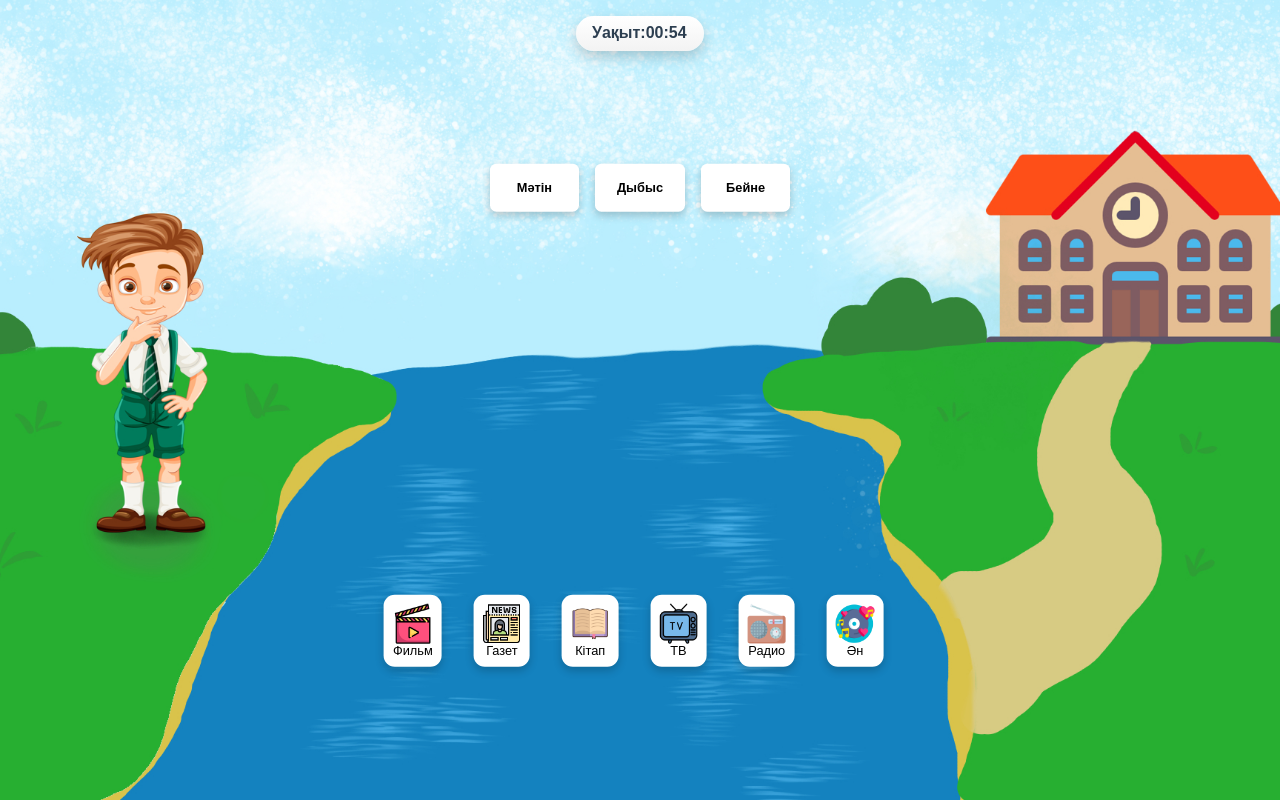
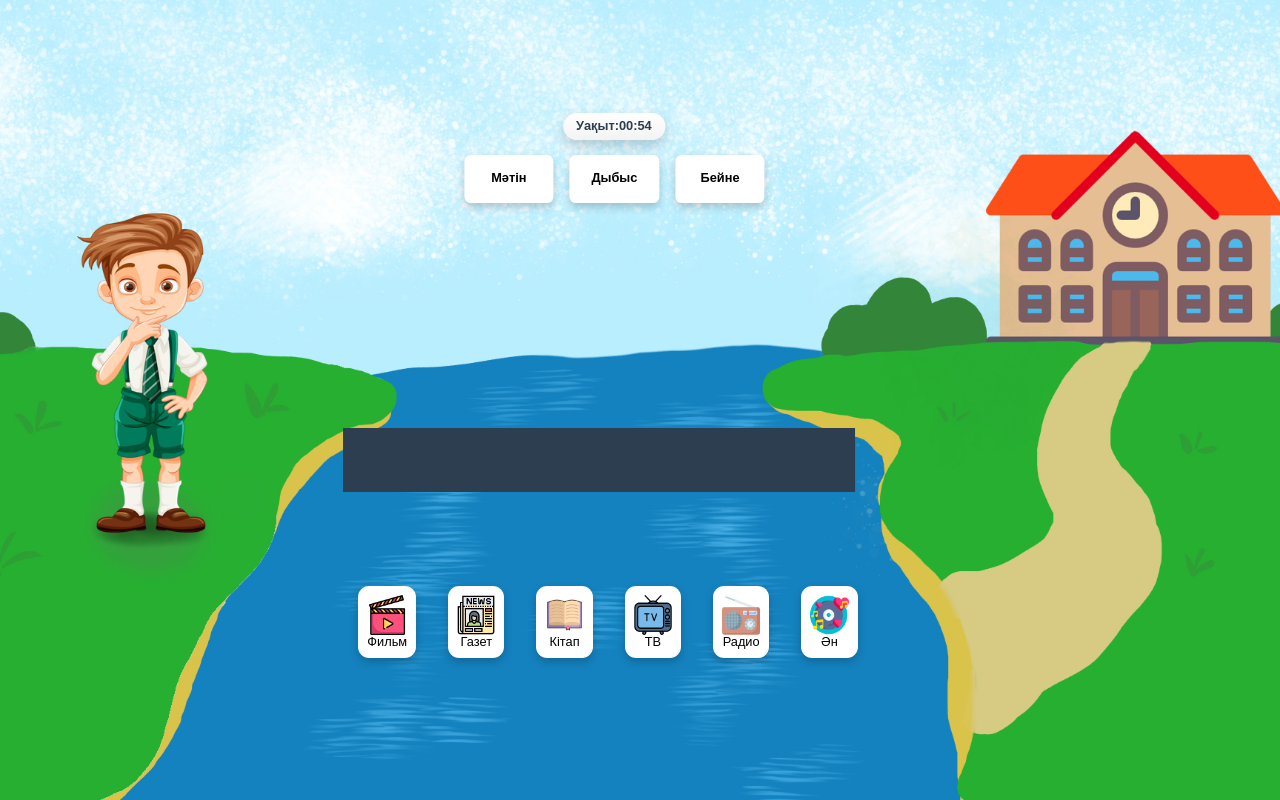
Before and after one commit to Re1otsu/Flask-App-Railway, a Flask app: page /game2 in a window 1280 px wide. Run offline with Flask 3, Linux system fonts and the light colour scheme; a user stored in the database is signed in; data that the repository does not hold is empty.

Commit message:
прогресс

```diff
--- a/static/css/game2.css
+++ b/static/css/game2.css
@@ -2,7 +2,7 @@
       margin: 0;
       font-family: sans-serif;
       background:no-repeat center/cover; /* картинка с мальчиком, рекой, школой */
-      min-height: 100vh;
+      height: 100vh;
       display: flex;
       flex-direction: column;
       justify-content: center;
@@ -11,7 +11,6 @@
 
     .game{
       position: relative;
-      transform: translate(5%, 10%);
       display: table-column;
       justify-content: center;
       align-items: center;
@@ -46,8 +45,8 @@
       position: relative;
       align-items:center;
       justify-content: center;
-
-      transform: translate(-15%, 80%);
+      background-color: #2c3e50;
+      transform: translate(-8%, 100%);
       width: 40vw;
       height: 8vh;
       margin: 30% 0%;
@@ -111,7 +110,7 @@
   position: fixed;
   top: 50%;
   left: 50%;
-  transform: translate(-50%, 0);
+  transform: translate(-50%, -50%);
   width: 100vw;
   height: 100vh;
   background: rgb(9, 143, 233);
@@ -180,19 +179,18 @@
 }
 .timer-badge {
   display: flex;
-  position: relative;
   margin: 0.5em auto;
   text-align: center;
-  align-items: center;
-  transform: translateY(-80vh);
   background: linear-gradient(180deg,#fff,#f3f3f3);
   color: #2c3e50;
   padding: 0.5em 1em;
   border-radius: 999px;
-  width:8em;
+  width:8vw;
+  font-size: 1vw;
   font-weight: 700;
   box-shadow: 0 6px 14px rgba(0,0,0,0.18);
-  text-align: center;
+  transform: translateX(-2vw);
+
 }
 
 .timer-badge.low {
--- a/templates/game2.html
+++ b/templates/game2.html
@@ -16,7 +16,7 @@
   </div>
 
   <div class="game">
-
+      <div id="timer" class="timer-badge" aria-live="polite">Уақыт: <span id="time-value"></span></div>
     <!-- Жоғарыдағы "Мәтін, Дыбыс, Бейне" -->
     <div class="targets">
       <div class="target" data-match="мәтін">Мәтін</div>
@@ -64,7 +64,7 @@
       </div>
     </div>
   </div>
-      <div id="timer" class="timer-badge" aria-live="polite">Уақыт: <span id="time-value"></span>
+
   <!-- Модальное окно результатов -->
 
   <script src="static/js/game2.js"></script>
```
